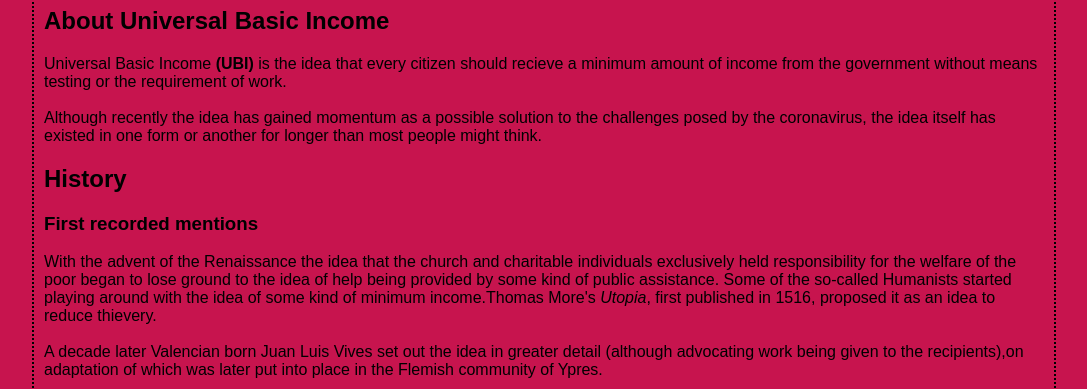
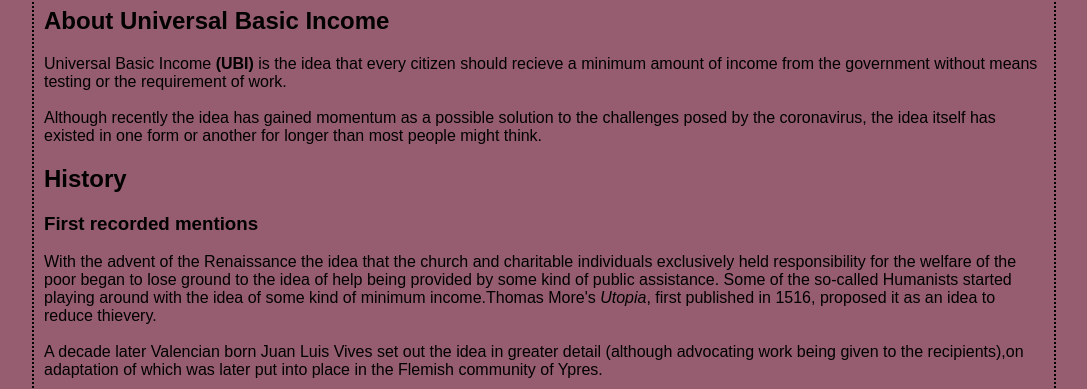
Before and after one commit to Ianm122/Testing-2, a plain HTML site: page index.html in a window 1280 px wide. Shown: the part 93-482 px from the top of the page, without its empty margins (96-1183 px from the left). Drawn offline with Linux system fonts and the light colour scheme.

Commit message:
Update index.html

```diff
--- a/index.html
+++ b/index.html
@@ -4,7 +4,7 @@
     <title>History of Universal Basic Income</title>
     <style type="text/css">
       body  {
-              background-color: #c7144e;
+              background-color: #955d6f;
               margin-left: 10%;
               margin-right: 10%;
               border: 2px dotted black;
```
